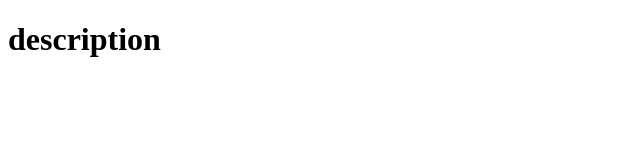
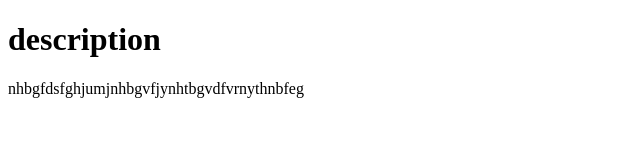
Before and after one commit to Geethareddy7/sample, a plain HTML site: page index.html in a window 1280 px wide. Shown: the whole page, without its empty margins (0-640 px from the left). Drawn offline with Linux system fonts and the light colour scheme.

Commit message:
changes in index.html

```diff
--- a/index.html
+++ b/index.html
@@ -8,5 +8,6 @@
 </head>
 <body>
     <h1> description</h1>
+    <p> nhbgfdsfghjumjnhbgvfjynhtbgvdfvrnythnbfeg</p>
 </body>
 </html>
```
